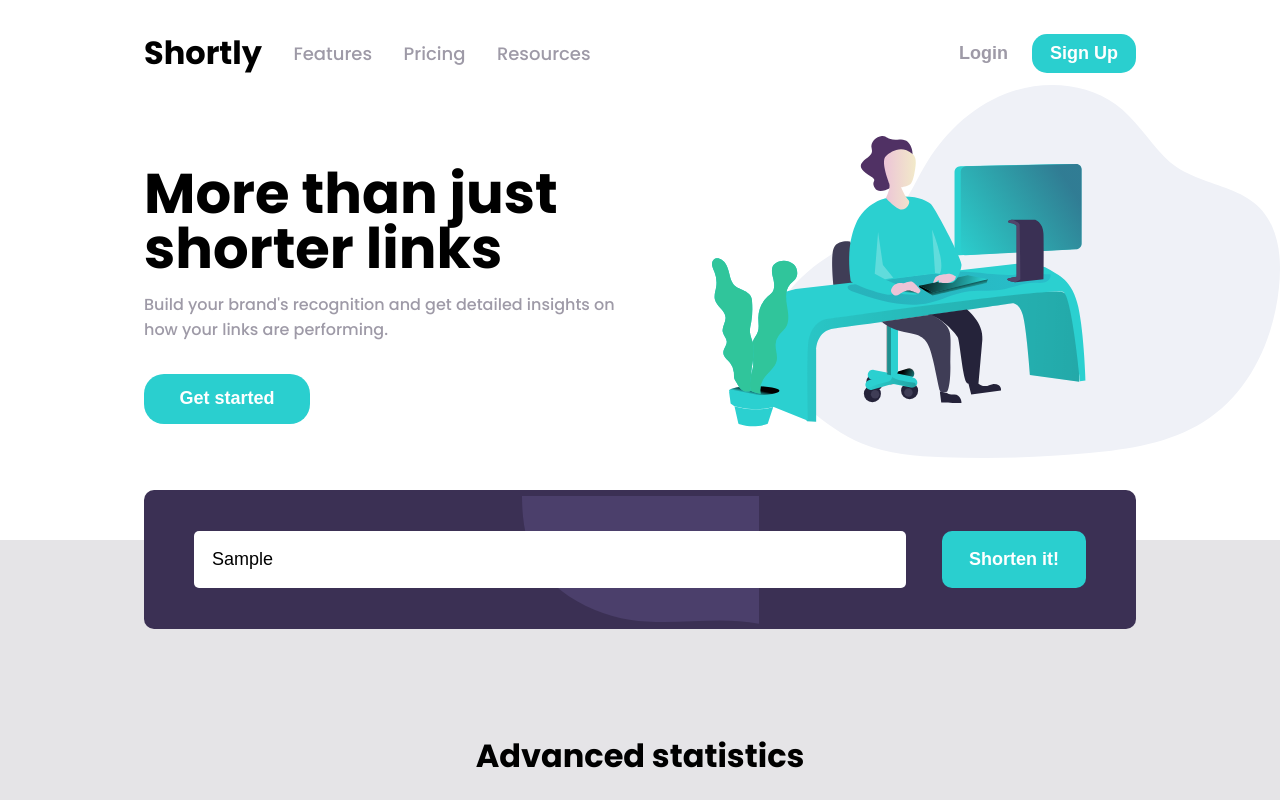
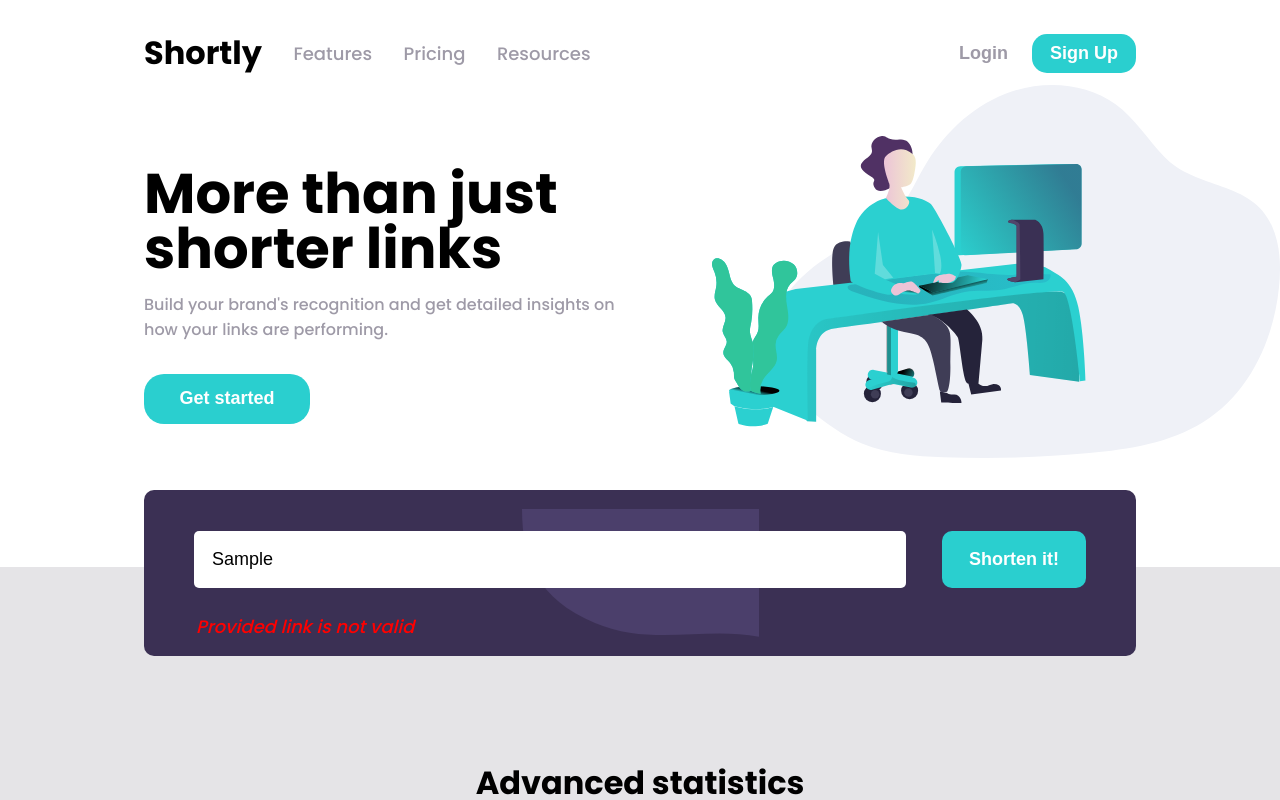
Before and after one commit to dariuskul/url-shortener, a React (Create React App) app: page / in a window 1280 px wide. Both pictures are taken after typing "Sample" into the empty fields and a click on the button "Shorten it!". Shown: the top 800 px of the page. Built offline with nearby package versions, Linux system fonts and the light colour scheme.

Commit message:
project done

```diff
--- a/src/App.js
+++ b/src/App.js
@@ -39,7 +39,7 @@ function App() {
     <div className="App">
       <Header/>
       <Hero/>
-      <Input setUrl={setUrl} onSubmit={handleSubmit}/>
+      <Input setUrl={setUrl} validation={error} onSubmit={handleSubmit}/>
       <Features shortened={shortened} isLoading={loading} error={apiError}/>
       <Starter/>
       <Footer/>
--- a/src/components/Input/Input.jsx
+++ b/src/components/Input/Input.jsx
@@ -1,8 +1,6 @@
 
-import { useState } from 'react';
-import { isUrlValid } from '../../isUrlValid';
 import './input.css'
-const Input = ({setUrl, onSubmit}) => {
+const Input = ({setUrl, onSubmit, validation}) => {
 
     return(
         <section className='input__section'>
@@ -10,6 +8,7 @@ const Input = ({setUrl, onSubmit}) => {
                 <input onChange={(e)=> setUrl(e.target.value)} className="link__child" type="text" placeholder='Shorten a link here..' />
                 <button className="link__child">Shorten it!</button>
             </form>
+            {validation && <span className='validation'>{validation}</span> }
         </section>
     )
 }
--- a/src/components/Input/input.css
+++ b/src/components/Input/input.css
@@ -9,6 +9,17 @@
   border-radius: 10px;
   position: relative;
   z-index: 2;
+}
+
+.validation{
+  margin-right: 1em;
+  margin-left: 1em;
+  margin-top: 0.5em;
+  margin-bottom: 0.5em;
+  padding: 1em;
+  font-size: 18px;
+  color: red;
+  font-style: italic;
 }
 
 
```
